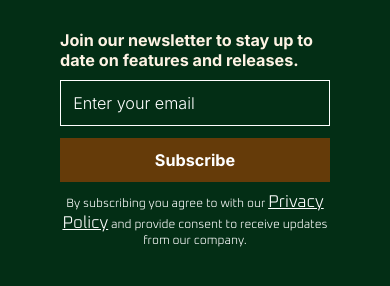
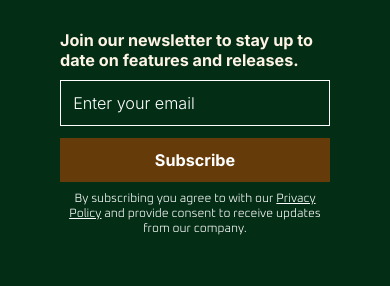
Before and after one commit to aboobackerrikkasofficial-cell/cube-assignment, a plain HTML site: page index.html in a window 390 px wide. Shown: the part 6515-6801 px from the top of the page. Drawn offline with Linux system fonts and the light colour scheme.

Commit message:
Update style.css

```diff
--- a/css/style.css
+++ b/css/style.css
@@ -2042,4 +2042,6 @@ input[type="radio"] {
     font-size: 12px;
     text-align: center;
   }
-}
+  .newsletter-note a{
+      font-size:12px;
+}
```
